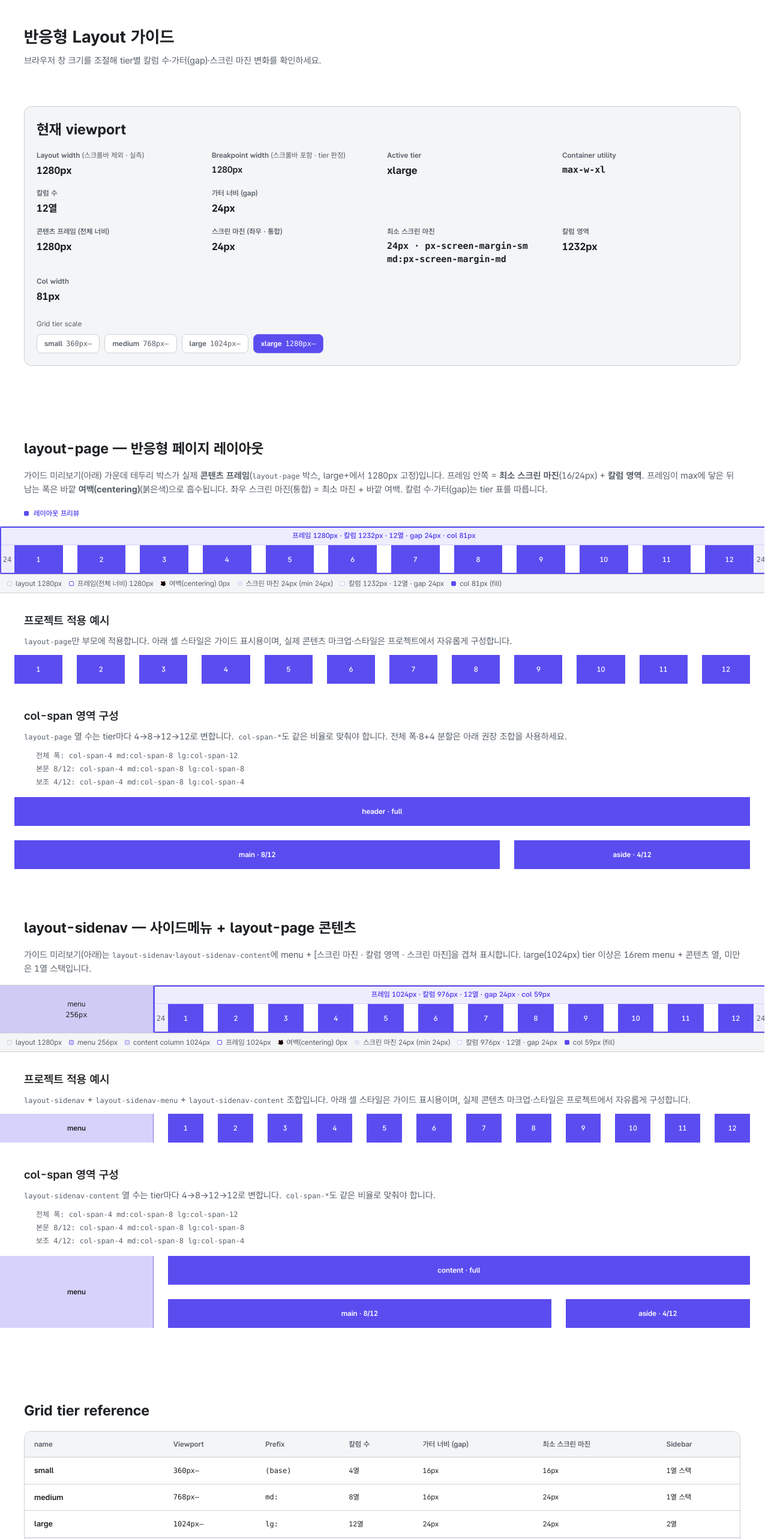
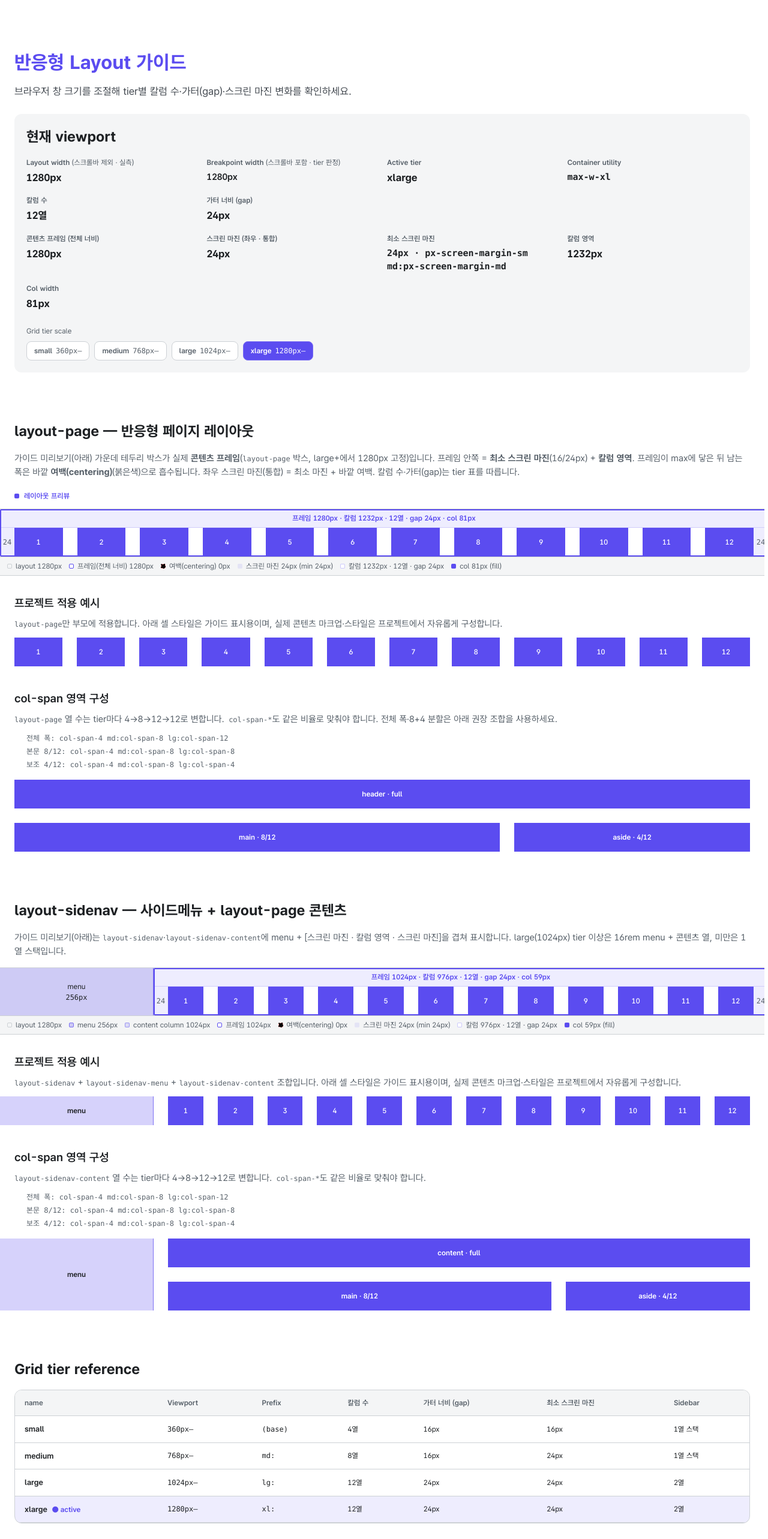
Before and after one commit to yhwabillie/system-guide, a Next.js app: page /guide/responsive in a window 1280 px wide. Shown: the top 2566 px of the page at 60% size. Built offline with nearby package versions, Linux system fonts and the light colour scheme.

Commit message:
design: align responsive guide layout

```diff
--- a/src/app/guide/responsive/page.tsx
+++ b/src/app/guide/responsive/page.tsx
@@ -457,16 +457,16 @@ export default function ResponsiveGuidePage() {
 
   return (
     <main className="min-h-screen bg-background foreground-default">
-      <div className="p-6 md:p-10">
-      <header className="mb-16">
-        <h1 className="text-display-sm font-bold m-0">반응형 Layout 가이드</h1>
-        <p className="mt-2 mb-0 text-body-small foreground-muted">
+      <div className={layoutPageClass}>
+      <header className={`${layoutPageColSpanFull} pt-20`}>
+        <h1 className="m-0 text-heading-large font-bold leading-base foreground-brand">반응형 Layout 가이드</h1>
+        <p className="m-0 mt-3 text-body-medium leading-base foreground-subtle">
           브라우저 창 크기를 조절해 tier별 칼럼 수·가터(gap)·스크린 마진 변화를 확인하세요.
         </p>
       </header>
 
       {/* Live status */}
-      <section aria-labelledby="live-status" className="mb-20 p-5 rounded-xl border border-default surface-subtle">
+      <section aria-labelledby="live-status" className={`${layoutPageColSpanFull} mb-20 p-5 rounded-xl surface-subtle`}>
         <h2 id="live-status" className="text-heading-medium font-bold m-0 mb-4">현재 viewport</h2>
         <dl className="grid gap-4 m-0 sm:grid-cols-2 lg:grid-cols-4">
           <div>
@@ -546,11 +546,12 @@ export default function ResponsiveGuidePage() {
         </div>
       </section>
 
-      </div>{/* /guide prose padding */}
+      </div>{/* /layout-page guide prose */}
 
       {/* viewport 전폭 — main padding 없이 layout-page·미리보기 검증 */}
       <section aria-labelledby="layout-page-demo" className="mb-20">
-        <div className="px-6 md:px-10">
+        <div className={layoutPageClass}>
+          <div className={layoutPageColSpanFull}>
           <h2 id="layout-page-demo" className="text-heading-medium font-bold mb-4">layout-page — 반응형 페이지 레이아웃</h2>
           <p className="text-body-small foreground-muted mb-4">
             가이드 미리보기(아래) 가운데 테두리 박스가 실제 <strong>콘텐츠 프레임</strong>(<code className="font-mono text-caption">{layoutPageClass}</code> 박스, large+에서 1280px 고정)입니다. 프레임 안쪽 = <strong>최소 스크린 마진</strong>(16/24px) + <strong>칼럼 영역</strong>. 프레임이 max에 닿은 뒤 남는 폭은 바깥 <strong>여백(centering)</strong>(붉은색)으로 흡수됩니다. 좌우 스크린 마진(통합) = 최소 마진 + 바깥 여백. 칼럼 수·가터(gap)는 tier 표를 따릅니다.
@@ -559,6 +560,7 @@ export default function ResponsiveGuidePage() {
             <span aria-hidden="true" className="inline-block w-2 h-2 surface-brand" style={{ borderRadius: pxToRem(2) }} />
             레이아웃 프리뷰
           </p>
+          </div>
         </div>
 
         {layoutWidth > 0 && (
@@ -583,8 +585,8 @@ export default function ResponsiveGuidePage() {
           </LayoutGuidePreview>
         )}
 
-        <div className="px-6 md:px-10">
-          <div className="mt-8">
+        <div className={layoutPageClass}>
+          <div className={`${layoutPageColSpanFull} mt-8`}>
             <h3 className="text-label-large font-semibold mb-2">프로젝트 적용 예시</h3>
             <p className="text-body-small foreground-muted mb-3">
               <code className="font-mono text-caption">{layoutPageClass}</code>만 부모에 적용합니다. 아래 셀 스타일은 가이드 표시용이며, 실제 콘텐츠 마크업·스타일은 프로젝트에서 자유롭게 구성합니다.
@@ -602,7 +604,8 @@ export default function ResponsiveGuidePage() {
           ))}
         </div>
 
-        <div className="px-6 md:px-10 mt-10">
+        <div className={`${layoutPageClass} mt-10`}>
+          <div className={layoutPageColSpanFull}>
           <h3 id="col-span-demo" className="text-label-large font-semibold mb-2">col-span 영역 구성</h3>
           <p className="text-body-small foreground-muted mb-3">
             <code className="font-mono text-caption">layout-page</code> 열 수는 tier마다 4→8→12→12로 변합니다.
@@ -613,6 +616,7 @@ export default function ResponsiveGuidePage() {
             <li>본문 8/12: {layoutPageColSpanMain}</li>
             <li>보조 4/12: {layoutPageColSpanAside}</li>
           </ul>
+          </div>
         </div>
 
         <div className={layoutPageClass}>
@@ -624,11 +628,13 @@ export default function ResponsiveGuidePage() {
 
       {/* viewport 전폭 — layout-sidenav 실제 화면 검증 */}
       <section aria-labelledby="layout-sidenav-demo" className="mb-20">
-        <div className="px-6 md:px-10">
+        <div className={layoutPageClass}>
+          <div className={layoutPageColSpanFull}>
           <h2 id="layout-sidenav-demo" className="text-heading-medium font-bold mb-4">layout-sidenav — 사이드메뉴 + layout-page 콘텐츠</h2>
           <p className="text-body-small foreground-muted mb-4">
             가이드 미리보기(아래)는 <code className="font-mono text-caption">{layoutSidenavClass}</code>·<code className="font-mono text-caption">{layoutSidenavContentClass}</code>에 menu + [스크린 마진 · 칼럼 영역 · 스크린 마진]을 겹쳐 표시합니다. large(1024px) tier 이상은 16rem menu + 콘텐츠 열, 미만은 1열 스택입니다.
           </p>
+          </div>
         </div>
 
         {layoutWidth > 0 && (
@@ -656,8 +662,8 @@ export default function ResponsiveGuidePage() {
           </LayoutSidenavGuidePreview>
         )}
 
-        <div className="px-6 md:px-10">
-          <div className="mt-8">
+        <div className={layoutPageClass}>
+          <div className={`${layoutPageColSpanFull} mt-8`}>
             <h3 className="text-label-large font-semibold mb-2">프로젝트 적용 예시</h3>
             <p className="text-body-small foreground-muted mb-3">
               <code className="font-mono text-caption">{layoutSidenavClass}</code> + <code className="font-mono text-caption">{layoutSidenavMenuClass}</code> + <code className="font-mono text-caption">{layoutSidenavContentClass}</code> 조합입니다. 아래 셀 스타일은 가이드 표시용이며, 실제 콘텐츠 마크업·스타일은 프로젝트에서 자유롭게 구성합니다.
@@ -683,7 +689,8 @@ export default function ResponsiveGuidePage() {
           </main>
         </div>
 
-        <div className="px-6 md:px-10 mt-10">
+        <div className={`${layoutPageClass} mt-10`}>
+          <div className={layoutPageColSpanFull}>
           <h3 id="sidenav-col-span-demo" className="text-label-large font-semibold mb-2">col-span 영역 구성</h3>
           <p className="text-body-small foreground-muted mb-3">
             <code className="font-mono text-caption">{layoutSidenavContentClass}</code> 열 수는 tier마다 4→8→12→12로 변합니다.
@@ -694,6 +701,7 @@ export default function ResponsiveGuidePage() {
             <li>본문 8/12: {layoutPageColSpanMain}</li>
             <li>보조 4/12: {layoutPageColSpanAside}</li>
           </ul>
+          </div>
         </div>
 
         <div className={layoutSidenavClass}>
@@ -711,9 +719,9 @@ export default function ResponsiveGuidePage() {
         </div>
       </section>
 
-      <div className="p-6 md:p-10">
+      <div className={layoutPageClass}>
       {/* Reference table */}
-      <section aria-labelledby="breakpoint-table">
+      <section aria-labelledby="breakpoint-table" className={layoutPageColSpanFull}>
         <h2 id="breakpoint-table" className="text-heading-medium font-bold mb-4">Grid tier reference</h2>
         <div className="overflow-x-auto rounded-xl border border-default">
           <table className="w-full border-collapse text-left">
@@ -765,7 +773,7 @@ export default function ResponsiveGuidePage() {
           </ul>
         </div>
       </section>
-      </div>{/* /guide prose padding */}
+      </div>{/* /layout-page guide prose */}
     </main>
   );
 }
```
